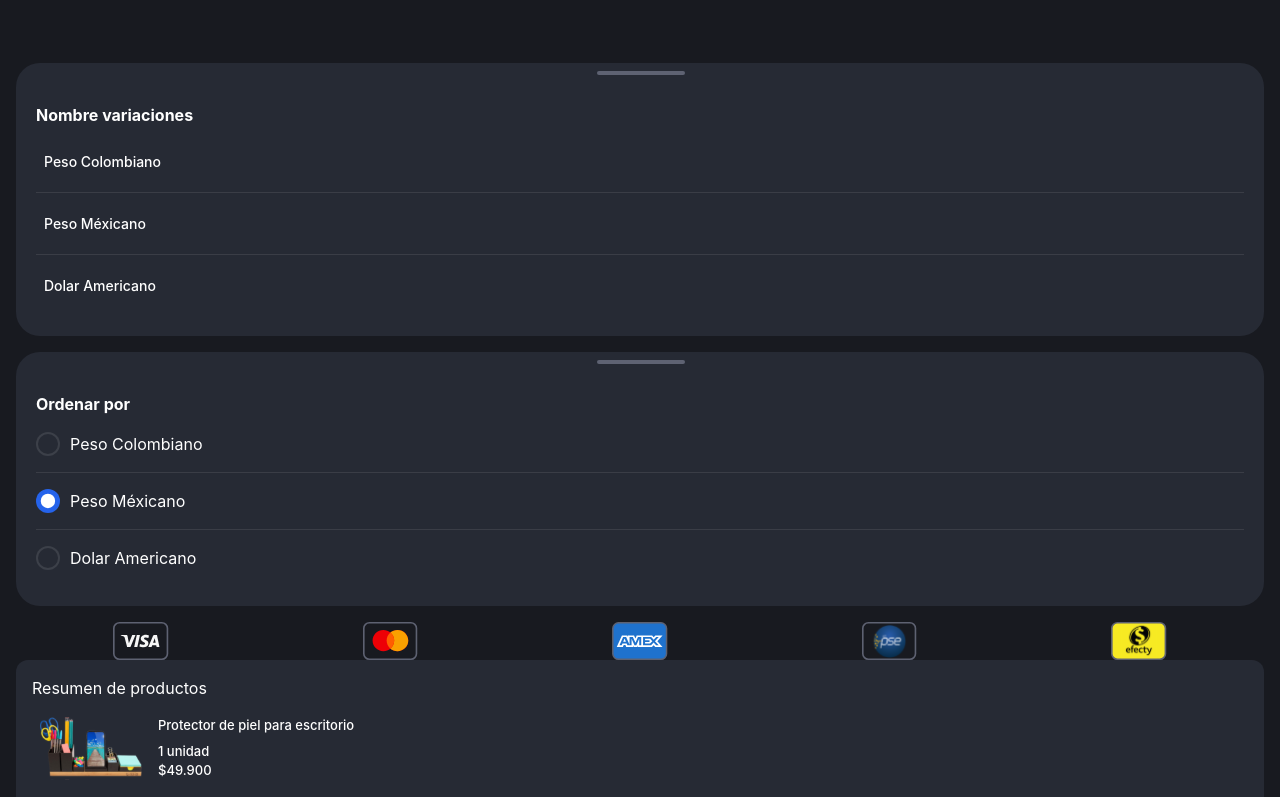
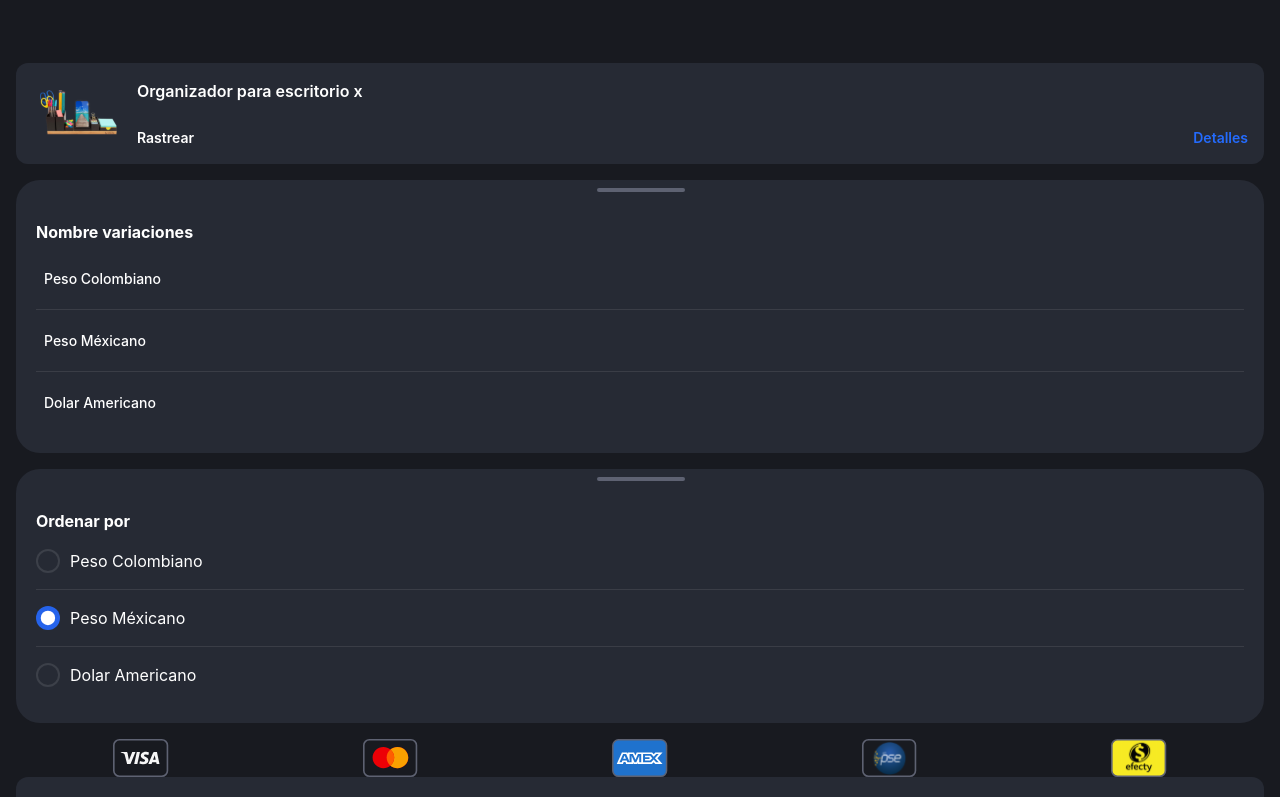
Before and after one commit to jipeek/the-olympia-challenge-frontend, a React (Create React App) app: page /home in a window 1280 px wide. Shown: the part 2060-2857 px from the top of the page. Built offline with nearby package versions, Linux system fonts and the light colour scheme.

Commit message:
BoxPurchase done

```diff
--- a/src/features/home/HomeScreen.jsx
+++ b/src/features/home/HomeScreen.jsx
@@ -33,7 +33,7 @@ import RadioSelect from '../../globalComponents/RadioSelect/RadioSelect';
 
 import VariationLink from '../../globalComponents/VariationLink/VariationLink';
 
-
+import BoxPurchase from '../../globalComponents/BoxPurchase/BoxPurchase';
 
 const HomeScreen= () =>{
     const strings = HOME_SCREEN_es;
@@ -113,7 +113,7 @@ const HomeScreen= () =>{
             </div>
 
             <div className="container mx-auto px-4">
-
+                <BoxPurchase img={img1} title="Organizador para escritorio x" urlDetails="#" urlTracking="#" />
                 <div className="OrderByModal relative bg-background02 rounded-double pt-10 px-5 pb-5 my-4">
                     <div className="Global-line"></div>
                     <div className="OrderByModal__content flex flex-col">
--- /dev/null
+++ b/src/globalComponents/BoxPurchase/BoxPurchase.jsx
@@ -0,0 +1,21 @@
+import "./styles.css";
+import React from 'react';
+
+const BoxPurchase = ( { img, alt, title, urlTracking, urlDetails } ) =>{
+    return (
+        <div className="BoxPurchase rounded-costum bg-background02 flex flex-row p-4">
+           <div className="BoxPurchase__img flex">
+               <img className="p-2" src={img} alt={alt}/>
+           </div>
+           <div className="BoxPurchase__info w-full pl-3 flex flex-col justify-between text-white">
+                <p className="BoxPurchase__title text-medium mb-3 xxs:mb-6 font-semibold">{title}</p>
+                <div className="BoxPurchase__actions flex justify-between">
+                    <a href={urlTracking} className="text-regular font-semibold">Rastrear</a>
+                    <a href={urlDetails} className="text-regular font-semibold text-primary">Detalles</a>
+                </div>
+           </div>
+        </div>
+    )
+}
+
+export default BoxPurchase;
--- /dev/null
+++ b/src/globalComponents/BoxPurchase/styles.css
@@ -0,0 +1,12 @@
+.BoxPurchase__title {
+  display: -webkit-box;
+  -webkit-box-orient: vertical;
+  -webkit-line-clamp: 1;
+  overflow: hidden;
+}
+
+
+.BoxPurchase__img {
+  min-width: 80px;
+  max-width: 93px;
+}
--- a/src/globalComponents/ProductSummary/ProductSummary.jsx
+++ b/src/globalComponents/ProductSummary/ProductSummary.jsx
@@ -4,7 +4,7 @@ import React from 'react';
 const ProductSummary = ( { img, alt, title, und, price } ) =>{
     return (
         <div className="ProductSummary flex flex-row pb-4.5">
-           <div className="ProductSummary__img flex justify-center align-center">
+           <div className="ProductSummary__img flex justify-center items-center">
                <img className="p-2" src={img} alt={alt}/>
            </div>
            <div className="ProductSummary__info w-full flex flex-col justify-between text-white py-4 px-2">
```
